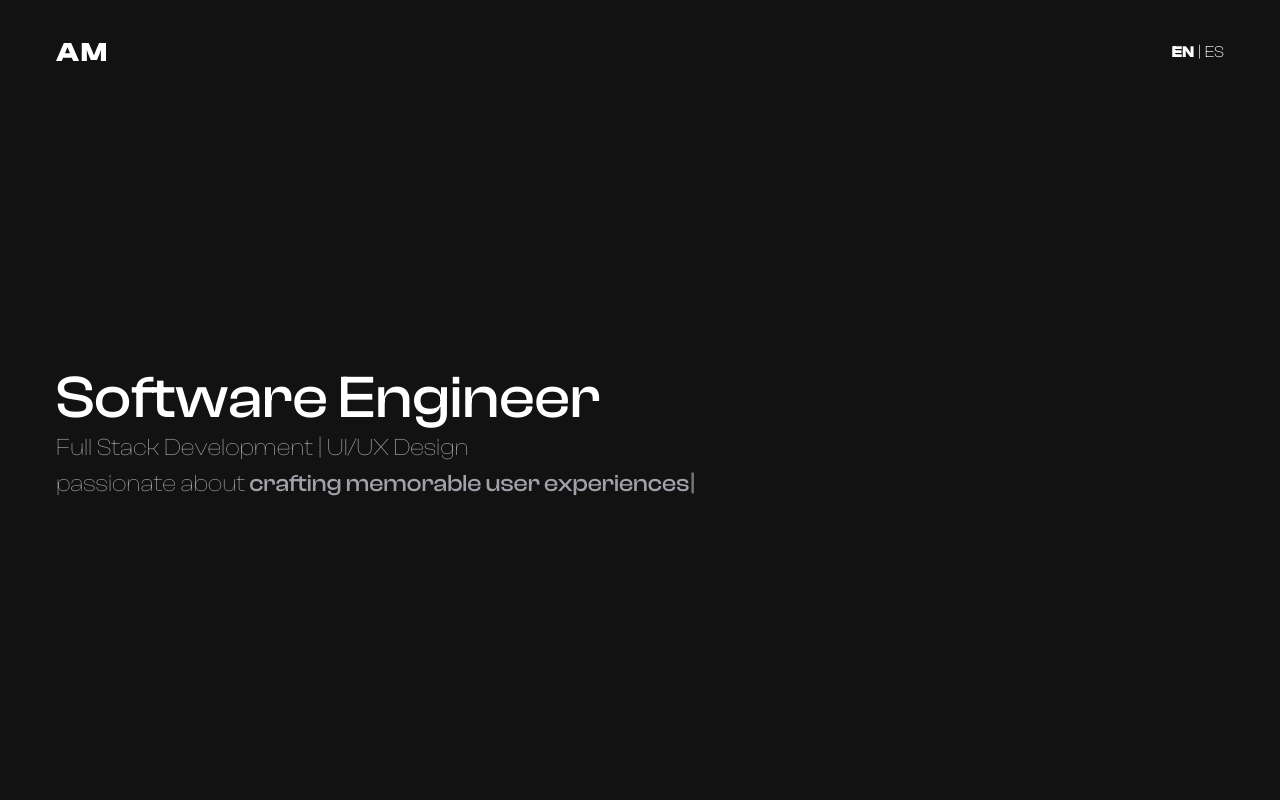
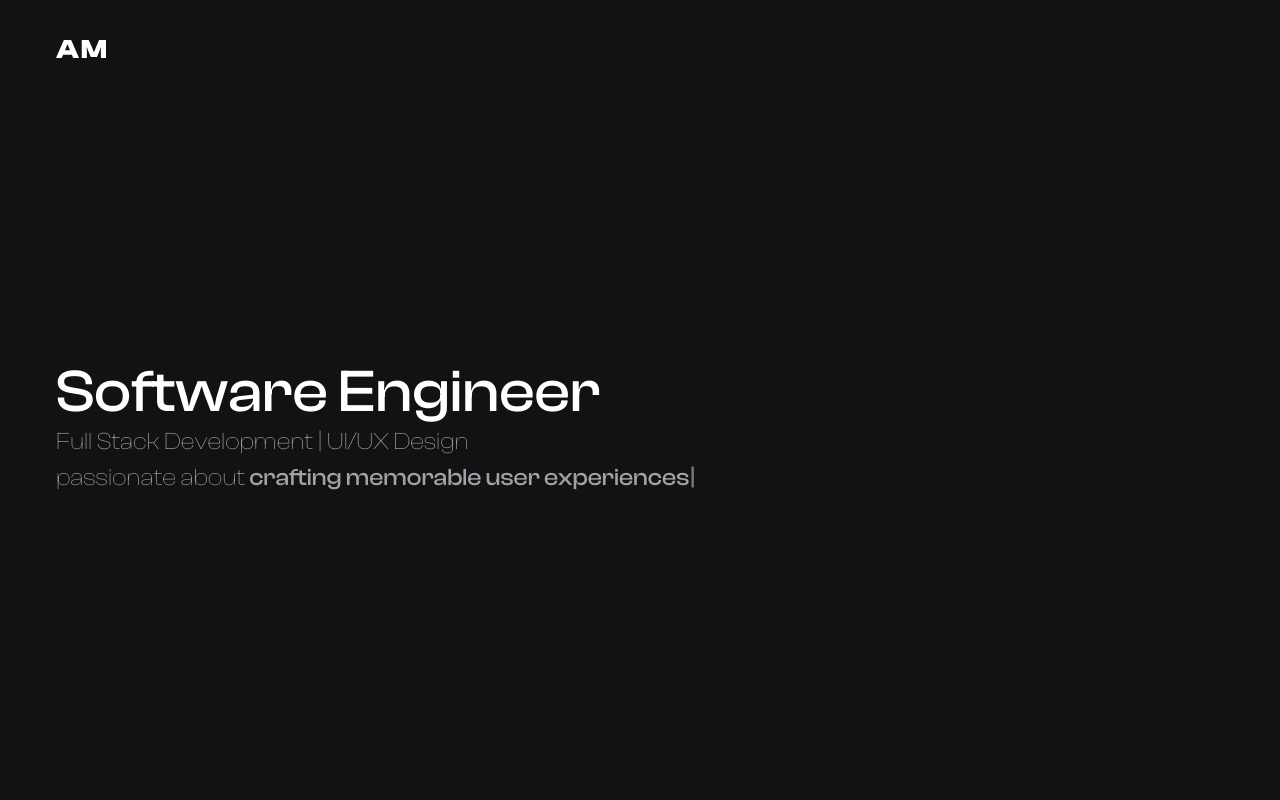
Before and after one commit to AlonsoMtzG/alonsomtz-portfolio, a Next.js app: page / in a window 1280 px wide. Shown: the top 800 px of the page. Built offline with nearby package versions, Linux system fonts and the light colour scheme.

Commit message:
removed lang button

```diff
--- a/components/Header/index.jsx
+++ b/components/Header/index.jsx
@@ -1,14 +1,11 @@
 'use client';
 import React from 'react';
-
-import { LangButton } from './LangButton';
 import Image from 'next/image';
 
 export const Header = () => {
   return (
     <div className="flex py-10 items-center justify-between">
       <Image src="/am-logo.svg" width={50} height={50} priority />
-      <LangButton />
     </div>
   );
 };
```
